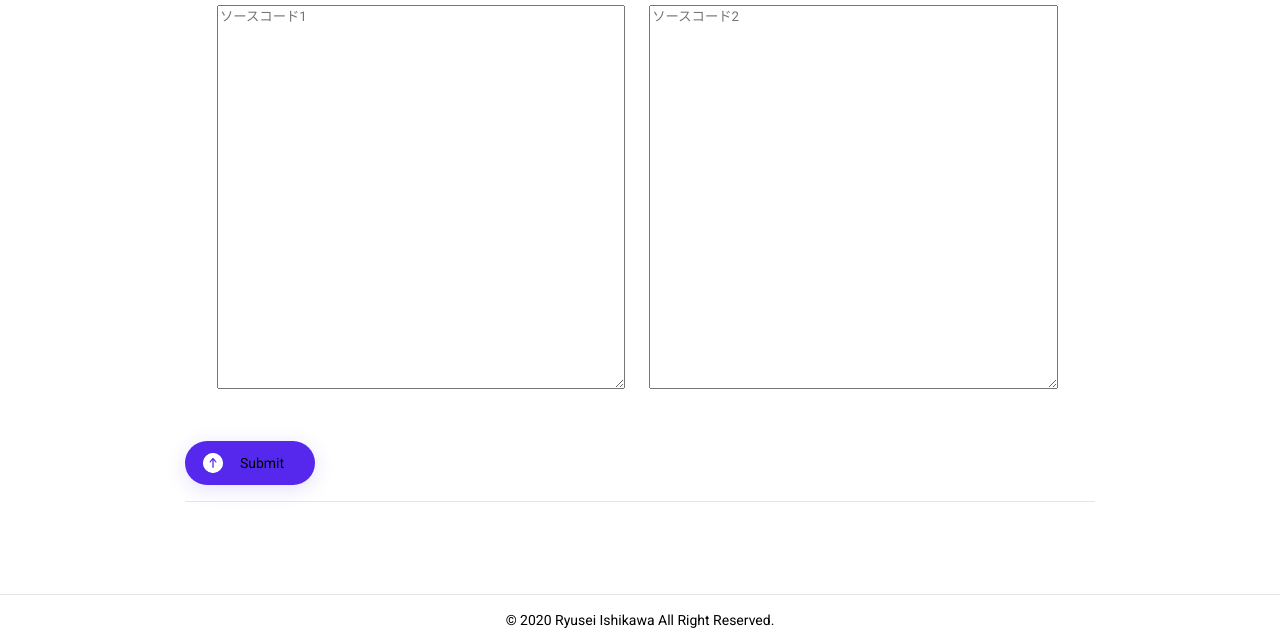
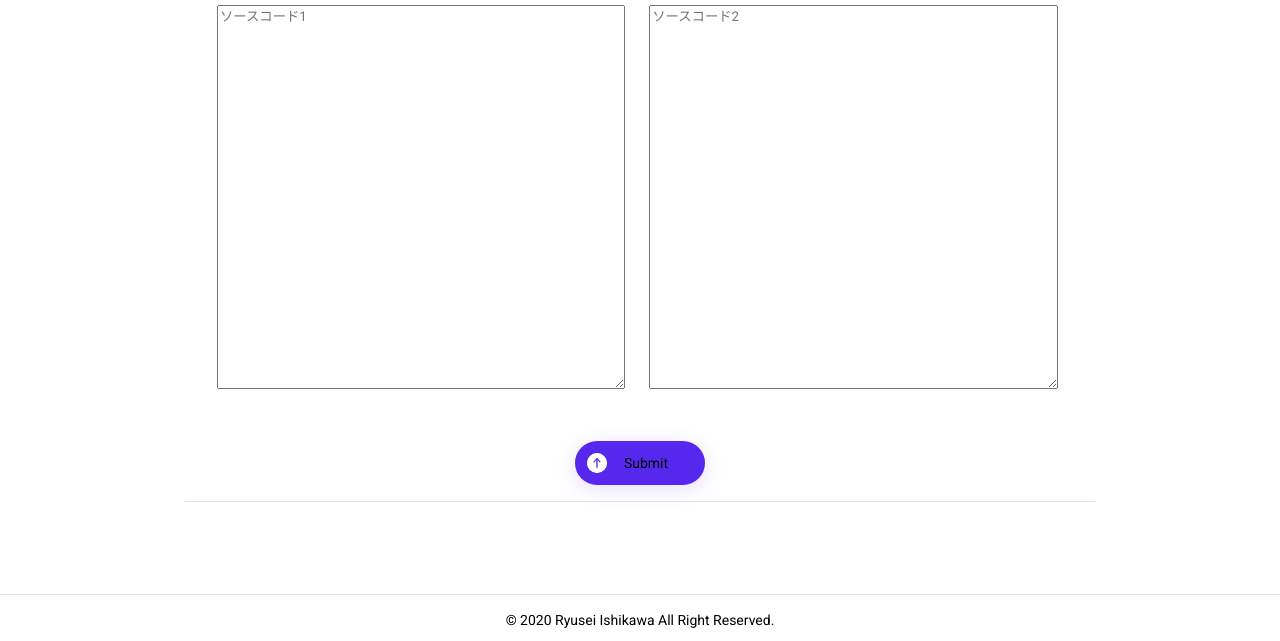
Before and after one commit to xryuseix/SA-Plag-WebAPI, a FastAPI app: page / in a window 1280 px wide. Shown: the part 479-1120 px from the top of the page. Run offline with FastAPI, Linux system fonts and the light colour scheme; some libraries are stand-ins or nearby versions.

Commit message:
change submit button place

```diff
--- a/static/css/index.css
+++ b/static/css/index.css
@@ -47,3 +47,9 @@ table#passwd {
   border:dotted 1px #8c93ba;
 }
 .n { border:none }
+
+.submitbutton {
+  display: flex;
+  justify-content: center;
+  align-items: center;
+}
--- a/static/css/submit_button.css
+++ b/static/css/submit_button.css
@@ -1,5 +1,6 @@
 .activate {
   display: table;
+  width: 130px;
   background: #5628EE;
   -webkit-box-shadow: 0 4px 20px rgba(86, 40, 238, 0.15);
           box-shadow: 0 4px 20px rgba(86, 40, 238, 0.15);
--- a/static/css/submit_button.scss
+++ b/static/css/submit_button.scss
@@ -3,6 +3,7 @@ $success: #3FDC75;
 
 .activate {
     display: table;
+    width:130px;
     background: $background;
     box-shadow: 0 4px 20px rgba($background, .15);
     line-height: 20px;
--- a/template/index.html
+++ b/template/index.html
@@ -54,7 +54,8 @@
 
 <br />
 
-<a class="activate" style="display: flex; justify-content: center; width:130px;">
+<div class="submitbutton">
+  <a class="activate">
       <span>
           <svg>
               <use xlink:href="#circle">
@@ -83,6 +84,7 @@
               <path id="test" d="M4.76499011,6.7673683 L8.2641848,3.26100386 C8.61147835,2.91299871 9.15190114,2.91299871 9.49919469,3.26100386 C9.51164115,3.27347582 9.52370806,3.28637357 9.53537662,3.29967699 C9.83511755,3.64141434 9.81891834,4.17816549 9.49919469,4.49854425 L5.18121271,8.82537365 C4.94885368,9.05820878 4.58112654,9.05820878 4.34876751,8.82537365 L2.50080531,6.97362503 C2.48835885,6.96115307 2.47629194,6.94825532 2.46462338,6.93495189 C2.16488245,6.59321455 2.18108166,6.0564634 2.50080531,5.73608464 C2.84809886,5.3880795 3.38852165,5.3880795 3.7358152,5.73608464 L4.76499011,6.7673683 Z"></path>
       </symbol>
   </svg>
+</div>
 
 <hr />
 
```
Also changed, not shown: 1 other file. Lines whose indentation alone changed are shown as unchanged.
